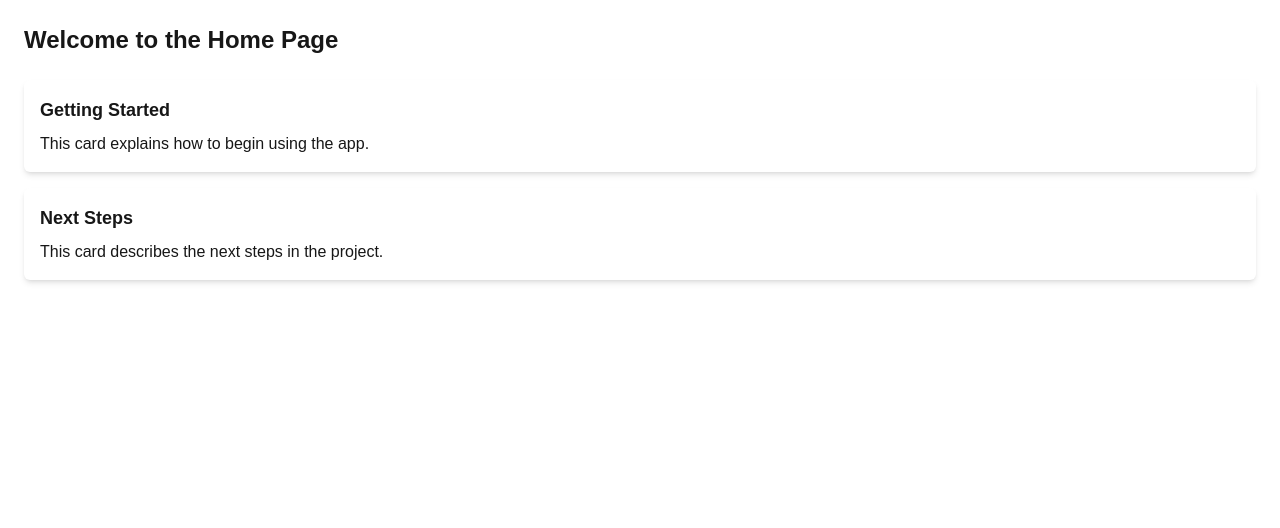
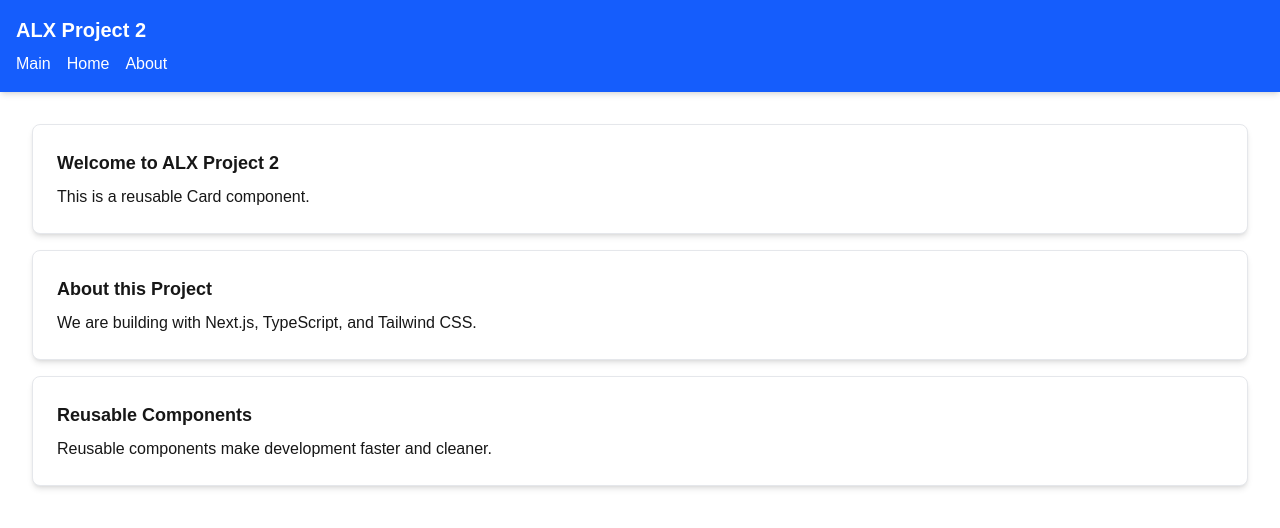
Before and after one commit to trizahc/alx-project-0x02-setup, a Next.js app in the folder alx-project-0x02/: page /home in a window 1280 px wide. Shown: the top 528 px of the page. Built offline with nearby package versions, Linux system fonts and the light colour scheme.

Commit message:
updated with new changes

```diff
--- a/alx-project-0x02/components/common/Card.tsx
+++ b/alx-project-0x02/components/common/Card.tsx
@@ -1,12 +1,13 @@
-import { CardProps } from '../../interfaces'; // ✅ Correct path
+// components/common/Card.tsx
+import { CardProps } from '@/interfaces'
 
 const Card = ({ title, content }: CardProps) => {
   return (
-    <div className="bg-white p-4 shadow-md rounded-md mb-4">
+    <div className="bg-white shadow-md rounded-lg p-6 border border-gray-200">
       <h2 className="text-lg font-bold mb-2">{title}</h2>
       <p>{content}</p>
     </div>
-  );
-};
+  )
+}
 
-export default Card;
+export default Card
--- a/alx-project-0x02/pages/home.tsx
+++ b/alx-project-0x02/pages/home.tsx
@@ -1,22 +1,18 @@
 // pages/home.tsx
-import Card from '../components/common/Card'; // ✅ Relative path is safer
+import Header from '@/components/layout/Header'
+import Card from '@/components/common/Card'
 
 const Home = () => {
   return (
-    <div className="p-6">
-      <h1 className="text-2xl font-bold mb-6">Welcome to the Home Page</h1>
+    <>
+      <Header />
+      <main className="p-8 space-y-4">
+        <Card title="Welcome to ALX Project 2" content="This is a reusable Card component." />
+        <Card title="About this Project" content="We are building with Next.js, TypeScript, and Tailwind CSS." />
+        <Card title="Reusable Components" content="Reusable components make development faster and cleaner." />
+      </main>
+    </>
+  )
+}
 
-      <Card
-        title="Getting Started"
-        content="This card explains how to begin using the app."
-      />
-
-      <Card
-        title="Next Steps"
-        content="This card describes the next steps in the project."
-      />
-    </div>
-  );
-};
-
-export default Home;
+export default Home
```
